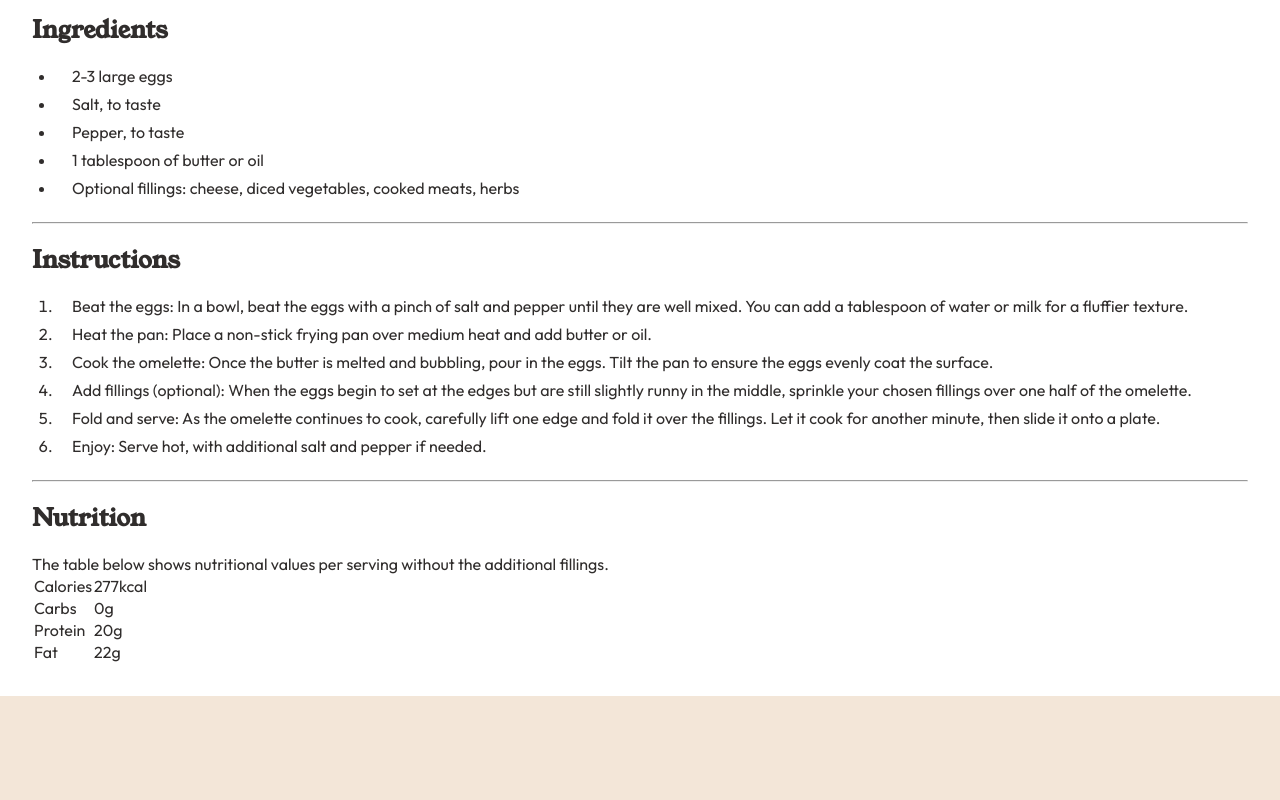
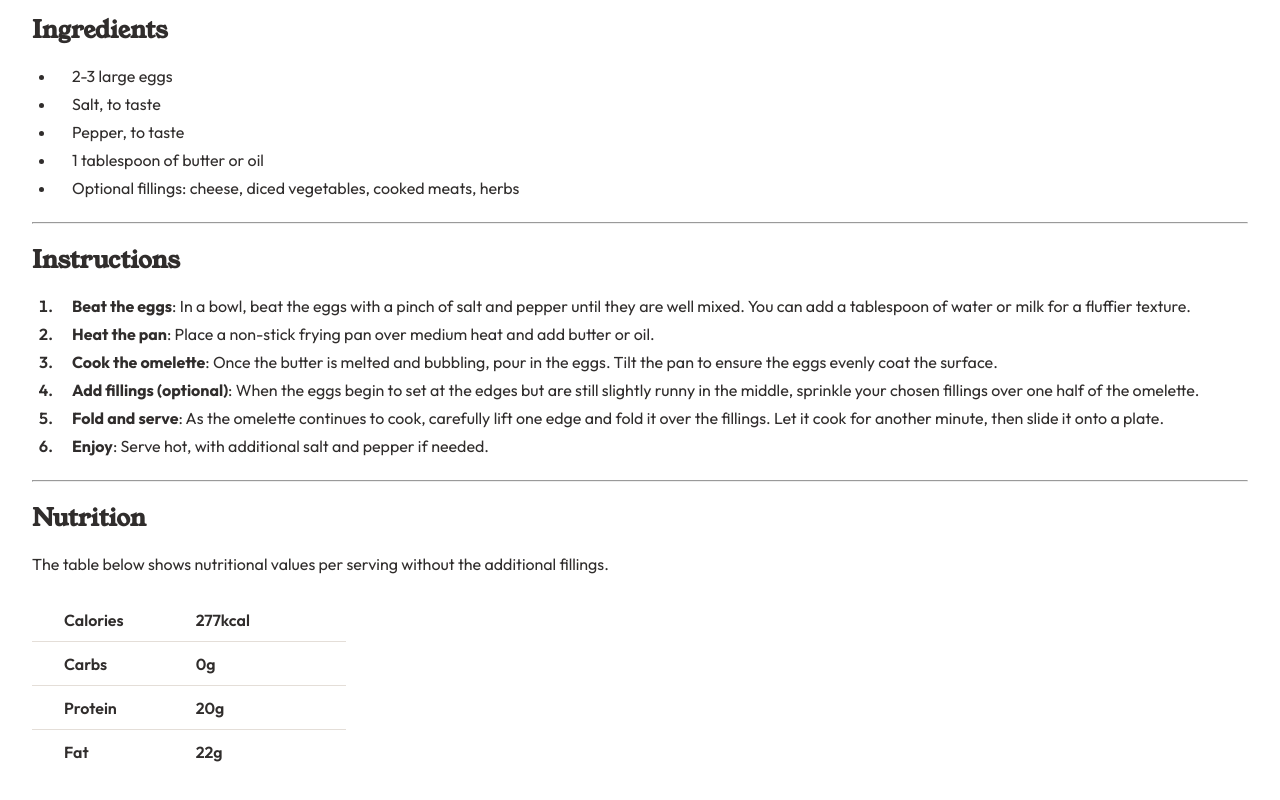
Before and after one commit to isaonline/Recipe-page, a plain HTML site: page index.html in a window 1280 px wide. Shown: the part 951-1751 px from the top of the page. Before the commit the page ends 1647 px from the top, so only its background shows below. Drawn offline with Linux system fonts and the light colour scheme.

Commit message:
Posicionamentos e espaçamentos da tabela

```diff
--- a/index.html
+++ b/index.html
@@ -34,28 +34,28 @@
       <hr>
       <h2>Instructions</h2>
       <ol>
-        <li>Beat the eggs: In a bowl, beat the eggs with a pinch of salt and pepper until they are well mixed. You can add a tablespoon of water or milk for a fluffier texture.</li>
-        <li>Heat the pan: Place a non-stick frying pan over medium heat and add butter or oil.</li>
-        <li>Cook the omelette: Once the butter is melted and bubbling, pour in the eggs. Tilt the pan to ensure the eggs evenly coat the surface.</li>
-        <li>Add fillings (optional): When the eggs begin to set at the edges but are still slightly runny in the middle, sprinkle your chosen fillings over one half of the omelette.</li>
-        <li>Fold and serve: As the omelette continues to cook, carefully lift one edge and fold it over the fillings. Let it cook for another minute, then slide it onto a plate.</li>
-        <li>Enjoy: Serve hot, with additional salt and pepper if needed.</li>
+        <li><b>Beat the eggs</b>: In a bowl, beat the eggs with a pinch of salt and pepper until they are well mixed. You can add a tablespoon of water or milk for a fluffier texture.</li>
+        <li><b>Heat the pan</b>: Place a non-stick frying pan over medium heat and add butter or oil.</li>
+        <li><b>Cook the omelette</b>: Once the butter is melted and bubbling, pour in the eggs. Tilt the pan to ensure the eggs evenly coat the surface.</li>
+        <li><b>Add fillings (optional)</b>: When the eggs begin to set at the edges but are still slightly runny in the middle, sprinkle your chosen fillings over one half of the omelette.</li>
+        <li><b>Fold and serve</b>: As the omelette continues to cook, carefully lift one edge and fold it over the fillings. Let it cook for another minute, then slide it onto a plate.</li>
+        <li><b>Enjoy</b>: Serve hot, with additional salt and pepper if needed.</li>
       </ol>
       <hr>
       <h2>Nutrition</h2>
       <p>The table below shows nutritional values per serving without the additional fillings.</p>
       <table>
           <tr>
-          <td>Calories</td>
-          <td>277kcal</td>
+            <td class="tcontent">Calories</td>
+            <td class="tcontent">277kcal</td>
           </tr>
           <tr>
-          <td>Carbs</td>
-          <td>0g</td>
+            <td class="tcontent">Carbs</td>
+            <td class="tcontent">0g</td>
           </tr>
           <tr>
-          <td>Protein</td>
-          <td>20g</td>
+            <td class="tcontent">Protein</td>
+            <td class="tcontent">20g</td>
           </tr>
         <tr>
           <td>Fat</td>
--- a/styles/style.css
+++ b/styles/style.css
@@ -88,6 +88,32 @@ ol li {
     margin: 8px 0;
 }
 
+ol li::marker {
+    font-weight: 600;
+}
+
+table {
+    margin: 24px 32px;
+    border-collapse: collapse;
+}
+
+td {
+    position: relative;
+    padding: 12px 0;
+    padding-right: 72px;
+    font-weight: 600;
+}
+
+td.tcontent::after {
+    content: "";
+    position: absolute;
+    bottom: 0;
+    left: -32px;
+    right: -24px;
+    height: 1px;
+    background-color: var(--Stone-150);
+}
+
 footer {
     background-color: var(--Stone-100);
     color: var(--Stone-100);
```
Lines whose indentation alone changed are shown as unchanged.
